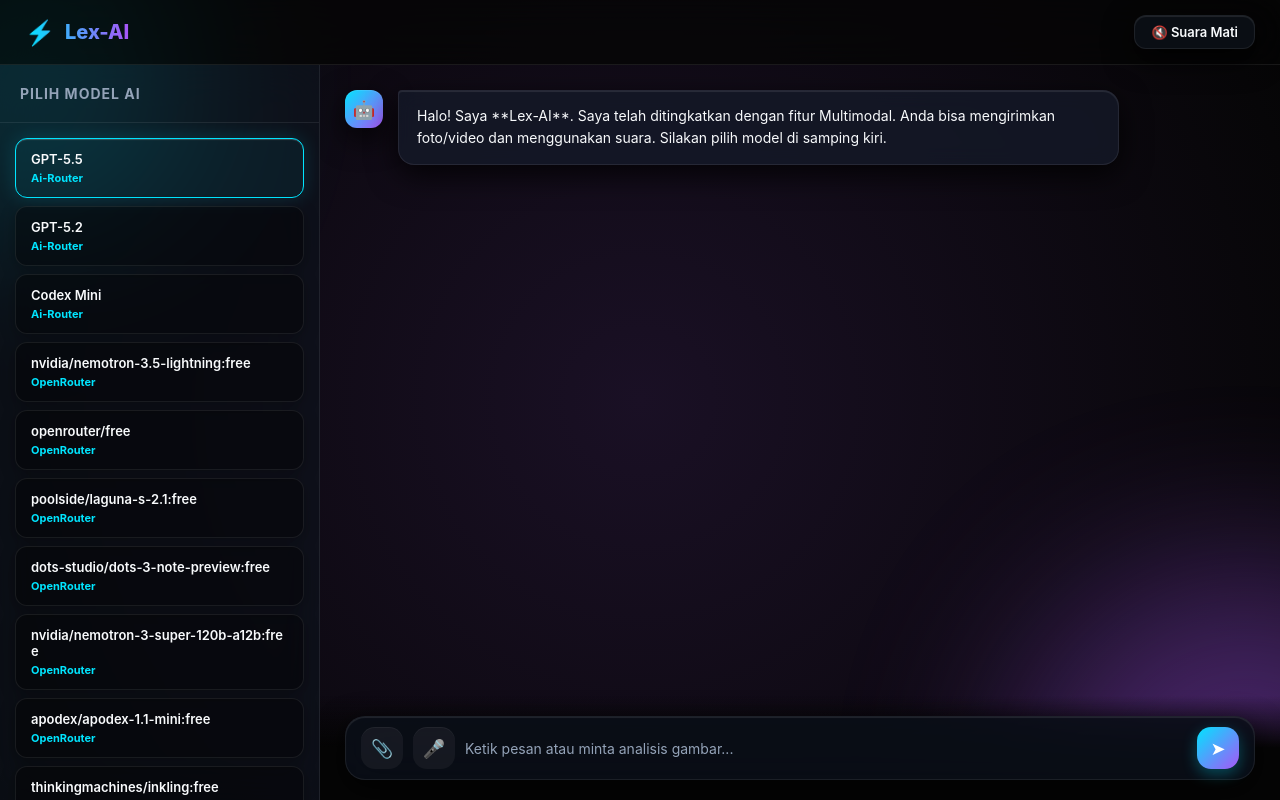
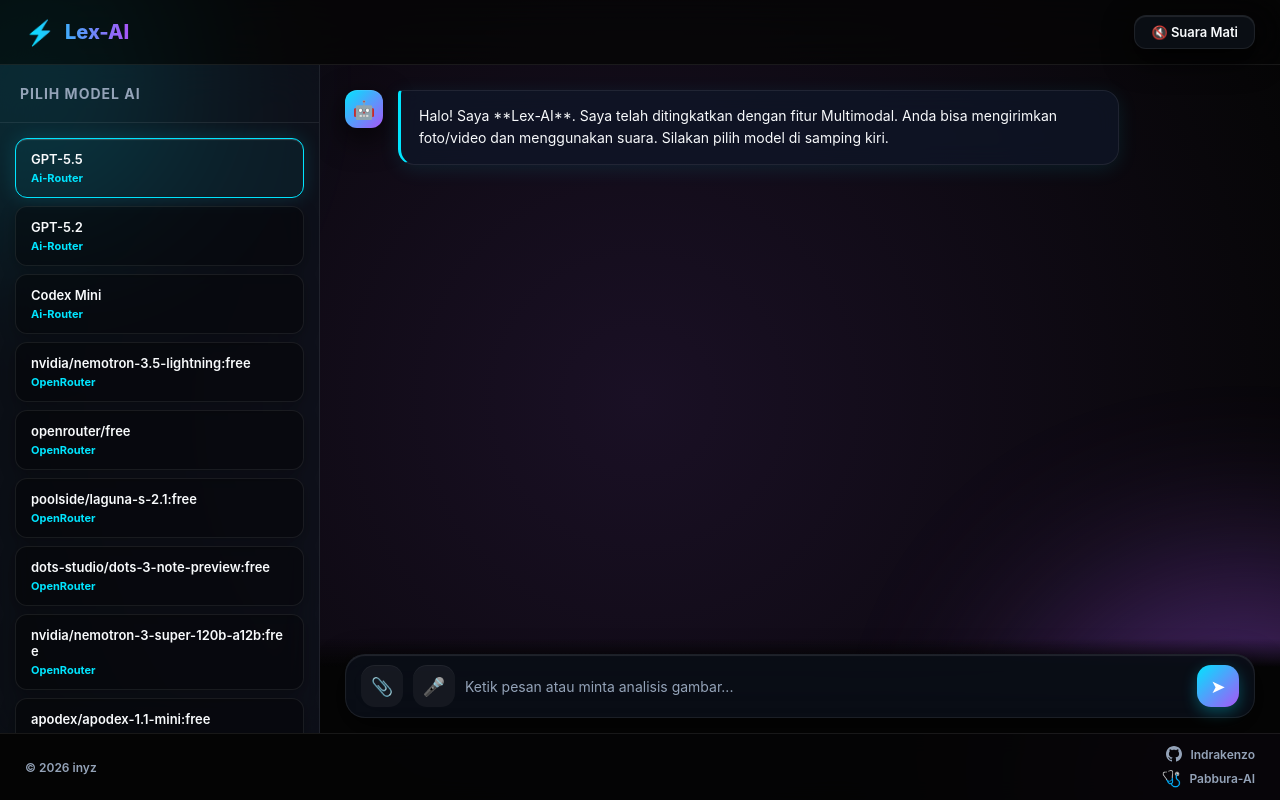
Before and after one commit to Indrakenzo/Lex-AI, a website: page public/index.html in a window 1280 px wide. Drawn offline with Linux system fonts and the light colour scheme.

Commit message:
Update index.html

```diff
--- a/public/index.html
+++ b/public/index.html
@@ -22,7 +22,7 @@
   ::-webkit-scrollbar { width: 6px; } ::-webkit-scrollbar-thumb { background: var(--glass-border); border-radius: 10px; }
 
   /* Animated Background */
-  .bg-animation { position: fixed; top: 0; left: 0; width: 100vw; height: 100vh; z-index: -1; background: radial-gradient(circle at 50% 50%, #1a1025 0%, #050505 100%); overflow: hidden; }
+  .bg-animation { position: fixed; top: 0; left: 0; width: 100vw; height: 100vh; z-index: -2; background: radial-gradient(circle at 50% 50%, #1a1025 0%, #050505 100%); overflow: hidden; }
   .orb { position: absolute; border-radius: 50%; filter: blur(80px); opacity: 0.4; animation: float 15s infinite alternate ease-in-out; }
   .orb-1 { width: 300px; height: 300px; background: var(--glow-primary); top: -10%; left: -10%; }
   .orb-2 { width: 400px; height: 400px; background: var(--glow-secondary); bottom: -20%; right: -10%; animation-delay: -5s; }
@@ -39,7 +39,7 @@
   /* Main Layout */
   .layout { display: flex; flex: 1; overflow: hidden; position: relative; }
 
-  /* Sidebar (Model Selector) */
+  /* Sidebar */
   .sidebar { width: 320px; background: var(--glass-bg); backdrop-filter: blur(20px); border-right: 1px solid var(--glass-border); display: flex; flex-direction: column; transition: var(--transition); z-index: 5; }
   .sidebar-header { padding: 20px; border-bottom: 1px solid var(--glass-border); font-size: 14px; font-weight: 700; color: var(--text-muted); text-transform: uppercase; letter-spacing: 1px; }
   .model-list { flex: 1; overflow-y: auto; padding: 15px; display: flex; flex-direction: column; gap: 8px; }
@@ -61,18 +61,30 @@
   .bot-avatar { background: linear-gradient(135deg, var(--glow-primary), var(--glow-secondary)); }
   .user-avatar { background: linear-gradient(135deg, #f59e0b, #ec4899); }
 
+  /* Desain Bot Reply Baru */
   .msg-bubble { padding: 14px 18px; border-radius: 16px; font-size: 14px; line-height: 1.6; box-shadow: var(--shadow-3d); position: relative; }
-  .msg-wrapper.bot .msg-bubble { background: rgba(20, 25, 40, 0.8); border: 1px solid var(--glass-border); border-top-left-radius: 4px; backdrop-filter: blur(10px); }
-  .msg-wrapper.user .msg-bubble { background: linear-gradient(135deg, rgba(0, 229, 255, 0.15), rgba(168, 85, 247, 0.15)); border: 1px solid rgba(0, 229, 255, 0.3); border-top-right-radius: 4px; backdrop-filter: blur(10px); }
+  .msg-wrapper.bot .msg-bubble {
+    background: rgba(15, 23, 42, 0.7);
+    border: 1px solid var(--glass-border);
+    border-left: 3px solid var(--glow-primary);
+    border-top-left-radius: 4px;
+    backdrop-filter: blur(12px);
+    box-shadow: 0 4px 20px rgba(0, 229, 255, 0.1);
+  }
+  .msg-wrapper.user .msg-bubble {
+    background: linear-gradient(135deg, rgba(0, 229, 255, 0.15), rgba(168, 85, 247, 0.15));
+    border: 1px solid rgba(0, 229, 255, 0.3);
+    border-top-right-radius: 4px;
+    backdrop-filter: blur(10px);
+  }
   .msg-img-preview { max-width: 100%; border-radius: 8px; margin-top: 10px; border: 1px solid var(--glass-border); }
 
-  /* Input Area (Semi 3D) */
-  .input-container { padding: 20px 25px; background: linear-gradient(to top, var(--bg-dark) 50%, transparent); }
+  /* Input Area */
+  .input-container { padding: 15px 25px; background: linear-gradient(to top, var(--bg-dark) 70%, transparent); }
   .input-box { display: flex; align-items: flex-end; gap: 10px; background: rgba(10, 15, 25, 0.8); border: 1px solid var(--glass-border); padding: 10px 15px; border-radius: 20px; box-shadow: var(--shadow-3d); backdrop-filter: blur(20px); position: relative; transition: var(--transition); }
   .input-box:focus-within { border-color: var(--glow-primary); box-shadow: 0 0 25px rgba(0,229,255,0.2), inset 0 1px 1px rgba(255,255,255,0.1); }
 
-  .file-preview-badge { position: absolute; top: -45px; left: 15px; background: var(--glass-bg); padding: 5px 12px; border-radius: 20px; border: 1px solid var(--glow-primary); font-size: 11px; display: none; align-items: center; gap: 8px; box-shadow: var(--shadow-3d); }
-  .file-preview-badge img { height: 20px; border-radius: 4px; }
+  .file-preview-badge { position: absolute; top: -40px; left: 15px; background: var(--glass-bg); padding: 5px 12px; border-radius: 20px; border: 1px solid var(--glow-primary); font-size: 11px; display: none; align-items: center; gap: 8px; box-shadow: var(--shadow-3d); }
 
   textarea { flex: 1; background: transparent; border: none; color: var(--text-main); font-size: 14px; resize: none; max-height: 120px; padding: 10px 0; outline: none; line-height: 1.5; }
   textarea::placeholder { color: var(--text-muted); }
@@ -84,8 +96,16 @@
   .mic-active { color: #ef4444; animation: pulse 1.5s infinite; }
   @keyframes pulse { 0% { box-shadow: 0 0 0 0 rgba(239, 68, 68, 0.4); } 70% { box-shadow: 0 0 0 10px rgba(239, 68, 68, 0); } 100% { box-shadow: 0 0 0 0 rgba(239, 68, 68, 0); } }
 
-  /* Mobile Responsive */
-  .mobile-menu-btn { display: none; }
+  /* Footer */
+  .app-footer { display: flex; justify-content: space-between; align-items: center; padding: 12px 25px; background: rgba(5, 5, 5, 0.95); border-top: 1px solid var(--glass-border); z-index: 10; font-size: 12px; color: var(--text-muted); backdrop-filter: blur(10px); }
+  .footer-left { font-weight: 600; }
+  .footer-right { display: flex; flex-direction: column; gap: 6px; align-items: flex-end; }
+  .f-row { display: flex; align-items: center; gap: 8px; }
+  .f-icon, .f-text { color: var(--text-muted); text-decoration: none; transition: var(--transition); display: flex; align-items: center; }
+  .f-icon:hover, .f-text:hover { color: var(--glow-primary); }
+  .f-icon svg { fill: currentColor; }
+  .f-text { font-weight: 600; }
+
   @media (max-width: 768px) {
     .sidebar { position: absolute; left: -100%; height: 100%; width: 280px; }
     .sidebar.open { left: 0; }
@@ -101,7 +121,7 @@
   <div class="logo">Lex-AI</div>
   <div class="header-actions">
     <button class="btn" onclick="toggleTTS()" id="ttsBtn" title="Pembaca Suara (TTS)">🔇 Suara Mati</button>
-    <button class="btn mobile-menu-btn" onclick="document.getElementById('sidebar').classList.toggle('open')">☰ Model</button>
+    <button class="btn mobile-menu-btn" onclick="document.getElementById('sidebar').classList.toggle('open')" style="display:none;">☰ Model</button>
   </div>
 </header>
 
@@ -130,8 +150,27 @@
   </main>
 </div>
 
+<!-- Footer Inyz 2026 -->
+<footer class="app-footer">
+  <div class="footer-left">
+    <span>© 2026 inyz</span>
+  </div>
+  <div class="footer-right">
+    <div class="f-row">
+      <a href="https://github.com/Indrakenzo" target="_blank" title="GitHub" class="f-icon">
+        <svg viewBox="0 0 24 24" width="16" height="16"><path d="M12 0c-6.626 0-12 5.373-12 12 0 5.302 3.438 9.8 8.207 11.387.599.111.793-.261.793-.577v-2.234c-3.338.726-4.033-1.416-4.033-1.416-.546-1.387-1.333-1.756-1.333-1.756-1.089-.745.083-.729.083-.729 1.205.084 1.839 1.237 1.839 1.237 1.07 1.834 2.807 1.304 3.492.997.107-.775.418-1.305.762-1.604-2.665-.305-5.467-1.334-5.467-5.931 0-1.311.469-2.381 1.236-3.221-.124-.303-.535-1.524.117-3.176 0 0 1.008-.322 3.301 1.23.957-.266 1.983-.399 3.003-.404 1.02.005 2.047.138 3.006.404 2.291-1.552 3.297-1.23 3.297-1.23.653 1.653.242 2.874.118 3.176.77.84 1.235 1.911 1.235 3.221 0 4.609-2.807 5.624-5.479 5.921.43.372.823 1.102.823 2.222v3.293c0 .319.192.694.801.576 4.765-1.589 8.199-6.086 8.199-11.386 0-6.627-5.373-12-12-12z"/></svg>
+      </a>
+      <a href="https://indrayaza-z.vercel.app/" target="_blank" class="f-text">Indrakenzo</a>
+    </div>
+    <div class="f-row">
+      <a href="https://pabbura-ai.vercel.app/" target="_blank" class="f-icon" title="Pabbura-AI" style="font-size: 16px;">🩺</a>
+      <a href="https://pabbura-ai.vercel.app/" target="_blank" class="f-text">Pabbura-AI</a>
+    </div>
+  </div>
+</footer>
+
 <script>
-// --- DAFTAR MODEL (100% Mengikuti Instruksi) ---
+// --- DAFTAR MODEL (Sesuai List Pasti + Nemotron VL) ---
 const MODELS = [
   {id:'gpt-5.5', n:'GPT-5.5', p:'Ai-Router'},
   {id:'gpt-5.2', n:'GPT-5.2', p:'Ai-Router'},
@@ -158,7 +197,7 @@
   {id:'respan/span-01-lite:free', n:'respan/span-01-lite:free', p:'OpenRouter'},
   {id:'liquid/lfm-2.5-embedding-350m:free', n:'liquid/lfm-2.5-embedding-350m:free', p:'OpenRouter'},
   {id:'fish-audio/s2.1-pro-free:free', n:'fish-audio/s2.1-pro-free:free', p:'OpenRouter'},
-  {id:'nvidia/nemotron-3.5-super-vl:free', n:'nvidia/nemotron-3.5-super-vl:free', p:'OpenRouter'} // Model Baru
+  {id:'nvidia/nemotron-3.5-super-vl:free', n:'nvidia/nemotron-3.5-super-vl:free', p:'OpenRouter'}
 ];
 
 const S = {
@@ -169,10 +208,10 @@
 
 window.onload = () => {
   renderModels();
+  if(window.innerWidth <= 768) document.querySelector('.mobile-menu-btn').style.display = 'flex';
   botMsg(`Halo! Saya **Lex-AI**. Saya telah ditingkatkan dengan fitur Multimodal. Anda bisa mengirimkan foto/video dan menggunakan suara. Silakan pilih model di samping kiri.`);
 };
 
-// Rendering Model Sidebar
 function renderModels() {
   const el = document.getElementById('mList');
   el.innerHTML = MODELS.map(m => `
@@ -190,7 +229,6 @@
   if(window.innerWidth <= 768) document.getElementById('sidebar').classList.remove('open');
 }
 
-// Multimodal File Handler (Base64)
 function handleFile(input) {
   const file = input.files[0];
   if(!file) return;
@@ -208,7 +246,6 @@
   document.getElementById('filePreview').style.display = 'none';
 }
 
-// UI Chat
 function botMsg(txt) {
   const d = document.createElement('div'); d.className = 'msg-wrapper bot';
   d.innerHTML = `<div class="avatar bot-avatar">🤖</div><div class="msg-bubble">${txt.replace(/\n/g,'<br>')}</div>`;
@@ -223,20 +260,18 @@
 }
 function scrl() { const e=document.getElementById('msgs'); e.scrollTop=e.scrollHeight; }
 
-// Send Message
 async function send() {
   const inputEl = document.getElementById('cinp');
   const txt = inputEl.value.trim();
   if(!txt && !S.attachedFile) return;
 
   inputEl.value = ''; inputEl.style.height = 'auto';
-  userMsg(txt || "Analisis file ini.", S.attachedFile);
+  userMsg(txt || "Analisis lampiran ini.", S.attachedFile);
 
-  // Format Payload AI
   let payloadContent = txt;
   if(S.attachedFile) {
     payloadContent = [
-      { type: "text", text: txt || "Tolong jelaskan apa yang ada di gambar/video ini secara detail." },
+      { type: "text", text: txt || "Tolong jelaskan secara detail." },
       { type: "image_url", image_url: { url: S.attachedFile } }
     ];
   }
@@ -253,7 +288,6 @@
     const data = await res.json();
     if(!res.ok) throw new Error(data.error);
 
-    // Remove "menganalisis" message
     document.getElementById('msgs').lastChild.remove();
 
     const reply = data.choices[0].message.content;
@@ -261,12 +295,11 @@
     botMsg(reply);
   } catch(e) {
     document.getElementById('msgs').lastChild.remove();
-    botMsg(`❌ **Error:** ${e.message}`);
+    botMsg(`❌ **Error API:** ${e.message}`);
   }
 }
 function keyCheck(e) { if(e.key==='Enter' && !e.shiftKey) { e.preventDefault(); send(); } }
 
-// Fitur Voice (STT & TTS)
 function toggleTTS() {
   S.tts = !S.tts;
   const btn = document.getElementById('ttsBtn');
```
